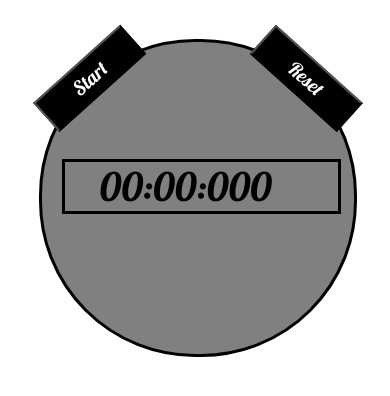
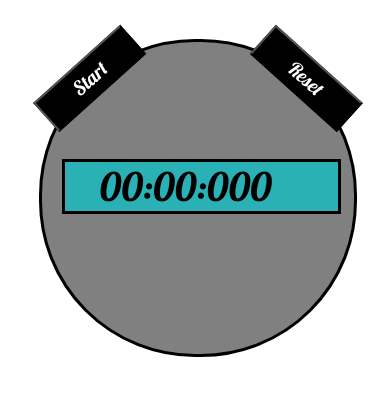
Before and after one commit to jordanwerts/stopwatch, a plain HTML site: page index.html in a window 390 px wide. Drawn offline with Linux system fonts and the light colour scheme.

Commit message:
changed timer background color

```diff
--- a/style.css
+++ b/style.css
@@ -11,7 +11,6 @@ body {
   text-align: center;
   border: solid black 1vh;
 }
-
 
 #timer {
   margin-top: 20vh;
@@ -72,7 +71,6 @@ button:hover {
     border: solid black 1vw;
   }
 
-
   #timer {
     margin-top: 20vw;
     font-size: 10vw;
@@ -81,6 +79,7 @@ button:hover {
     text-indent: 9vw;
     width: 70vw;
     border: solid black 1vw;
+    background-color: rgb(42, 177, 182);
   }
 
   #toggle {
```
